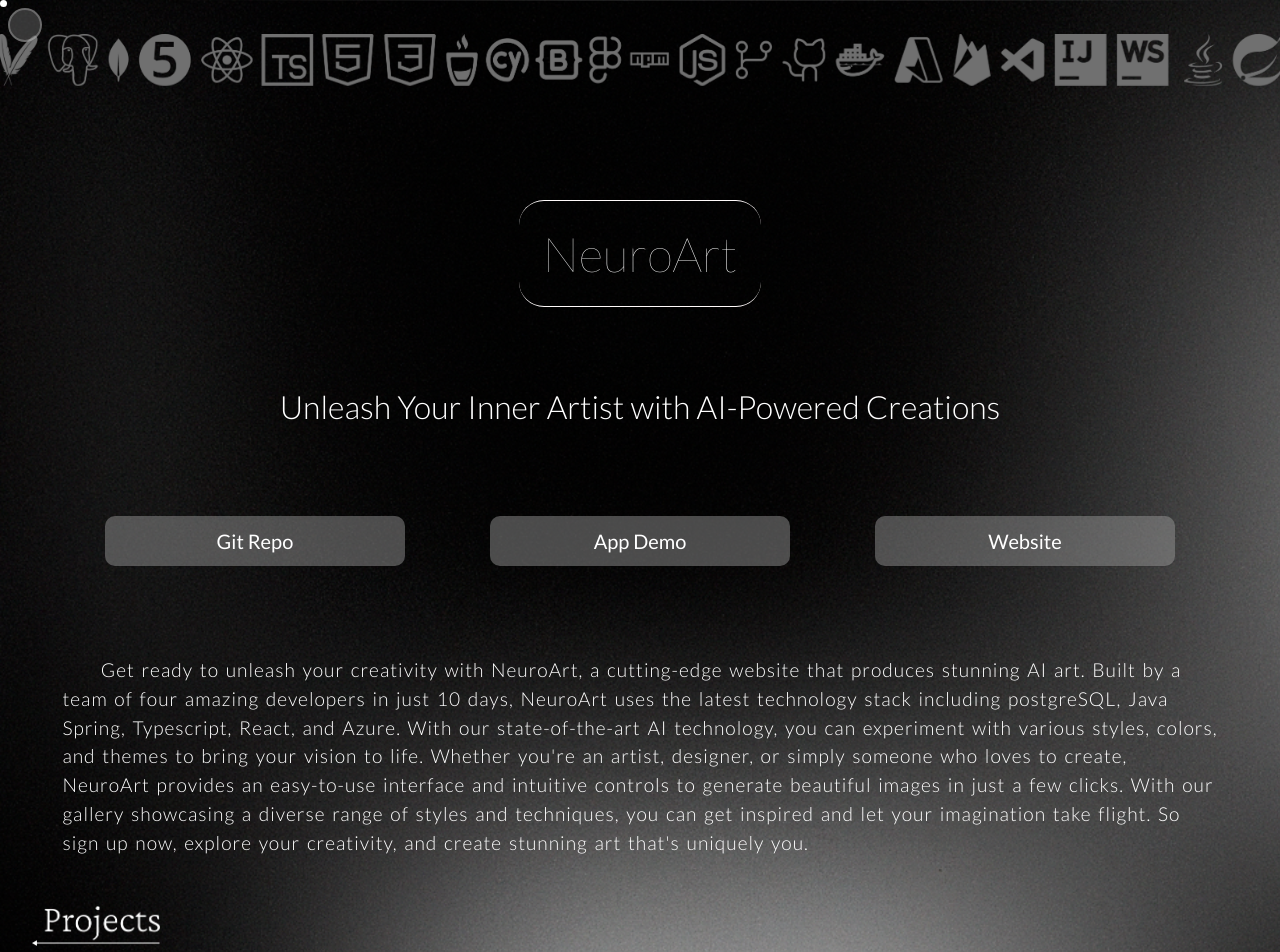
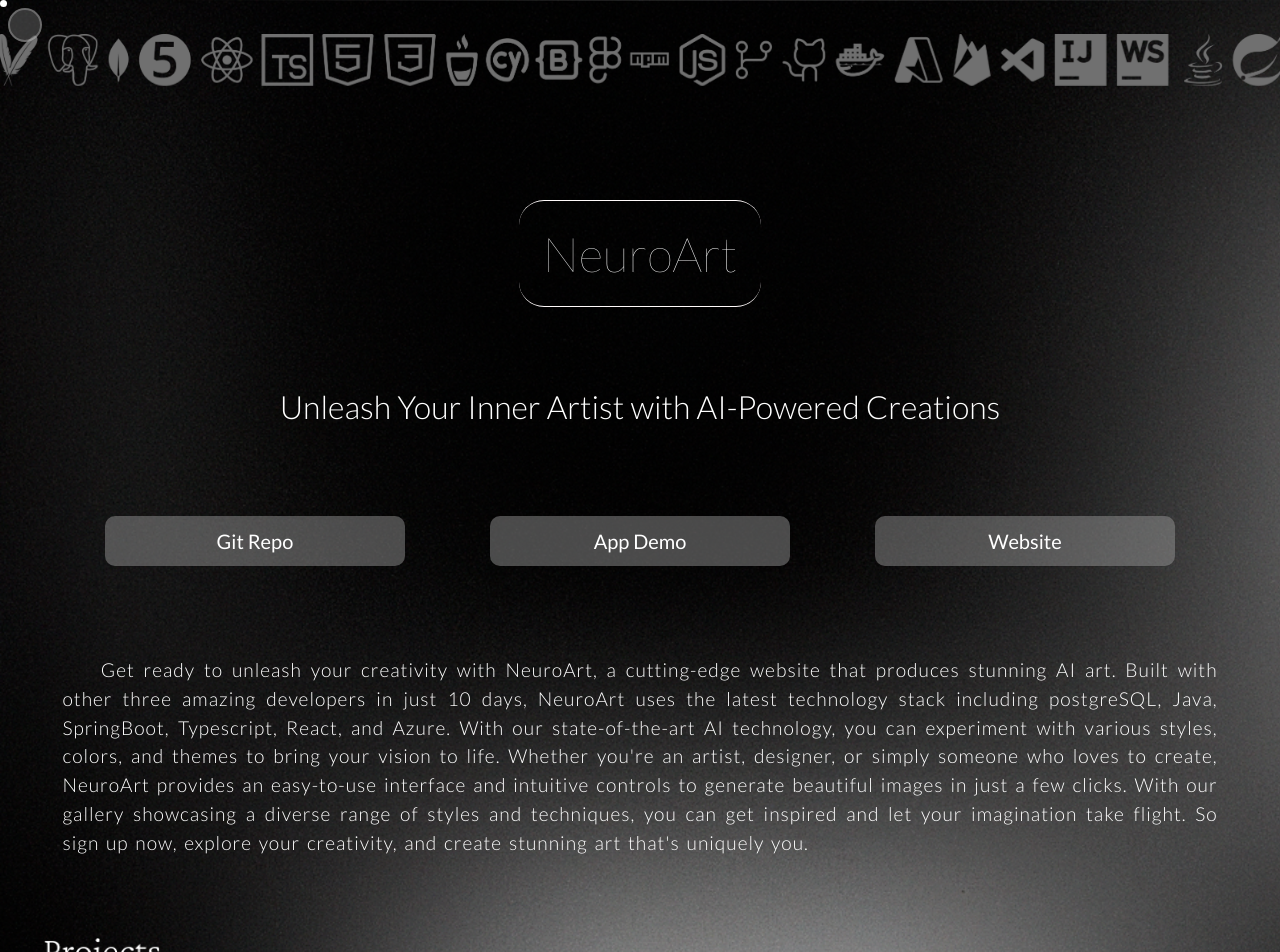
Before and after one commit to 1998KB/portfolio, a React (Create React App) app in the folder portfolio-app/: page /home/projects/neuroart in a window 1280 px wide. Shown: the top 952 px of the page. Built offline with nearby package versions, Linux system fonts and the light colour scheme.

Commit message:
custom cursor small fix

```diff
--- a/portfolio-app/src/components/app/App.css
+++ b/portfolio-app/src/components/app/App.css
@@ -1,4 +1,5 @@
 .rounded {
+  display: none;
   z-index: 100;
   margin: 0.5em;
   position: fixed;
@@ -10,9 +11,18 @@
 }
 
 .pointed {
+  display: none;
   position: fixed;
+  z-index: -100;
   width: 7px;
   height: 7px;
   background-color: white;
   border-radius: 50%;
 }
+
+@media only screen and (min-width: 1250px) {
+  .rounded,
+  .pointed {
+    display: block;
+  }
+}
--- a/portfolio-app/src/components/neuroArt/NeuroArt.css
+++ b/portfolio-app/src/components/neuroArt/NeuroArt.css
@@ -6,7 +6,7 @@
   align-items: center;
   text-align: center;
   padding: 2em;
-  gap: 3em;
+  gap: 5em;
 }
 
 .content-container {
@@ -94,7 +94,7 @@
 
 @media only screen and (min-width: 700px) {
   .neuroArt-description {
-    text-align: left;
+    text-align: justify;
     text-indent: 2em;
     line-height: 1.5em;
   }
--- a/portfolio-app/src/components/neuroArt/NeuroArt.tsx
+++ b/portfolio-app/src/components/neuroArt/NeuroArt.tsx
@@ -45,17 +45,17 @@ const NeuroArt = () => {
         </div>
         <p className="neuroArt-description">
           Get ready to unleash your creativity with NeuroArt, a cutting-edge
-          website that produces stunning AI art. Built by a team of four amazing
+          website that produces stunning AI art. Built with other three amazing
           developers in just 10 days, NeuroArt uses the latest technology stack
-          including postgreSQL, Java Spring, Typescript, React, and Azure. With
-          our state-of-the-art AI technology, you can experiment with various
-          styles, colors, and themes to bring your vision to life. Whether
-          you're an artist, designer, or simply someone who loves to create,
-          NeuroArt provides an easy-to-use interface and intuitive controls to
-          generate beautiful images in just a few clicks. With our gallery
-          showcasing a diverse range of styles and techniques, you can get
-          inspired and let your imagination take flight. So sign up now, explore
-          your creativity, and create stunning art that's uniquely you.
+          including postgreSQL, Java, SpringBoot, Typescript, React, and Azure.
+          With our state-of-the-art AI technology, you can experiment with
+          various styles, colors, and themes to bring your vision to life.
+          Whether you're an artist, designer, or simply someone who loves to
+          create, NeuroArt provides an easy-to-use interface and intuitive
+          controls to generate beautiful images in just a few clicks. With our
+          gallery showcasing a diverse range of styles and techniques, you can
+          get inspired and let your imagination take flight. So sign up now,
+          explore your creativity, and create stunning art that's uniquely you.
         </p>
       </div>
       <div className="neuroart-links-container">
```
